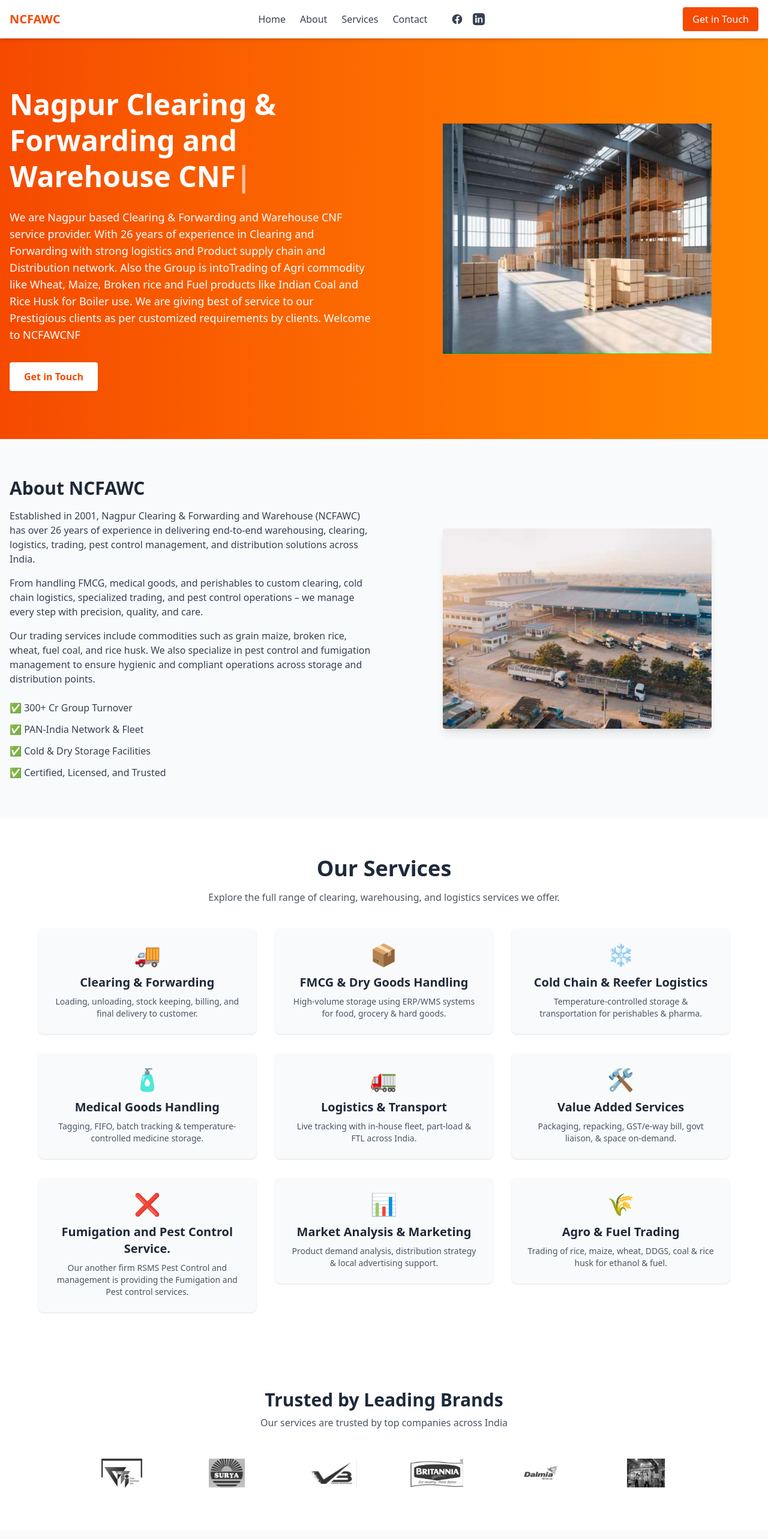
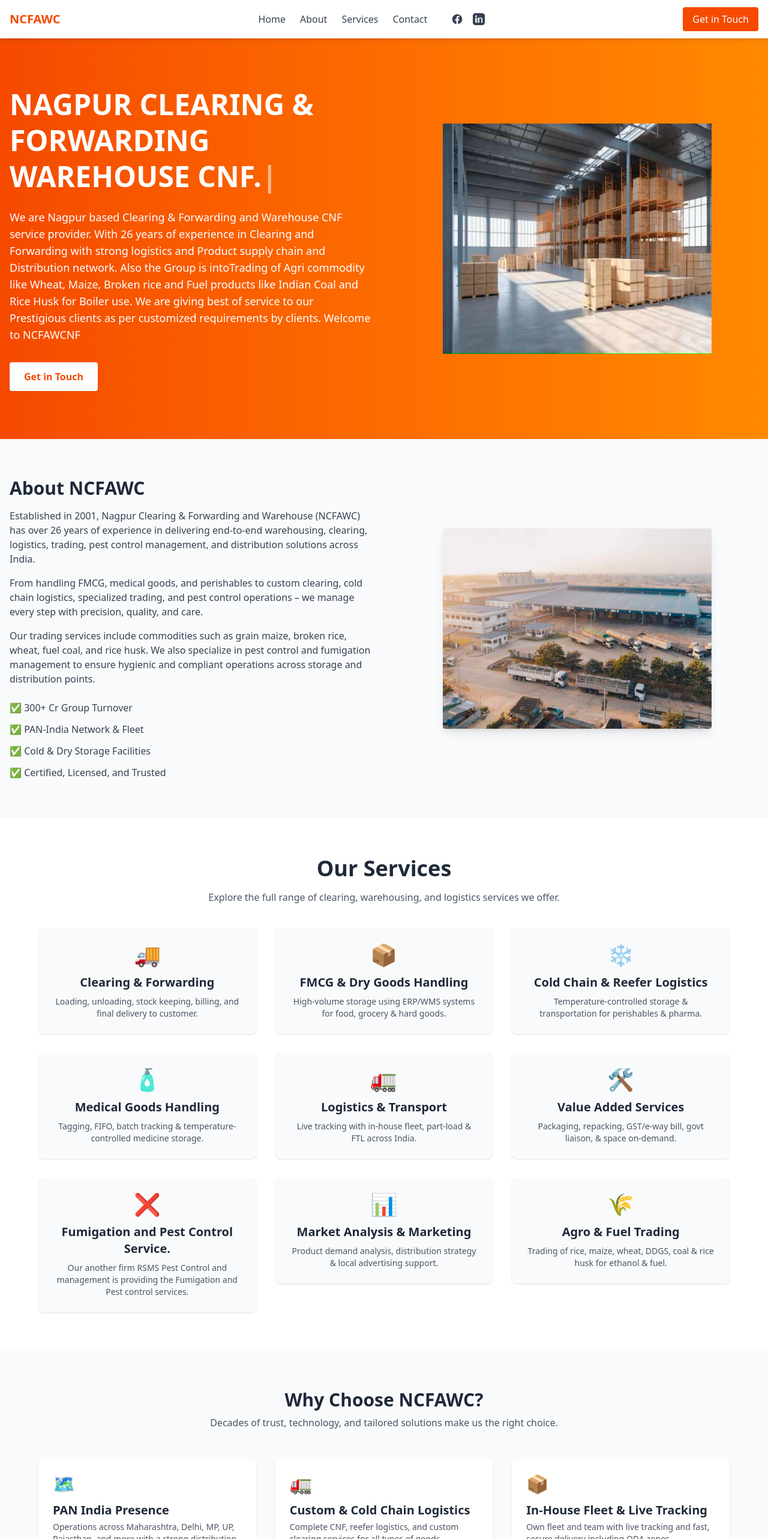
Before and after one commit to dakshtandel-9/NCFAWC, a Next.js app: page / in a window 1280 px wide. Shown: the top 2566 px of the page at 60% size. Built offline with nearby package versions, Linux system fonts and the light colour scheme.

Commit message:
Aug Update

```diff
--- a/src/app/components/Home/Hero.js
+++ b/src/app/components/Home/Hero.js
@@ -3,9 +3,10 @@
 import { useEffect, useState } from "react";
 
 const headings = [
-    "Nagpur Clearing & Forwarding and Warehouse CNF",
-    "RSMS Pest Control Services",
-    "Shri Bajrangbali Rambhakt Trading Company",
+    "NAGPUR CLEARING & FORWARDING WAREHOUSE CNF.",
+    "SHRI BAJRANGBALI RAMBHAKT TRADING COMAPONNY.",
+    "RSMS PEST CONTROL SERVICES MANGEMENT.",
+    "SHRI MADHAV CNF SERVICES."
 ];
 
 const Hero = () => {
--- a/src/app/page.js
+++ b/src/app/page.js
@@ -6,6 +6,7 @@
 import ClientSuccessSection from "./components/Home/ClientSuccessSection";
 import TestimonialsSection from "./components/Home/TestimonialsSection";
 import ServicesPage from "./services/ServicesPage";
+import WhyChooseUs from "./components/About/WhyChooseUs";
 
 export default function Home() {
   return (
@@ -13,7 +14,8 @@
       <Hero />
       <About />
       <ServicesPage />
-      <ClientSuccessSection />
+      {/* <ClientSuccessSection /> */}
+      <WhyChooseUs />
       <TestimonialsSection />
     </div>
   );
```
